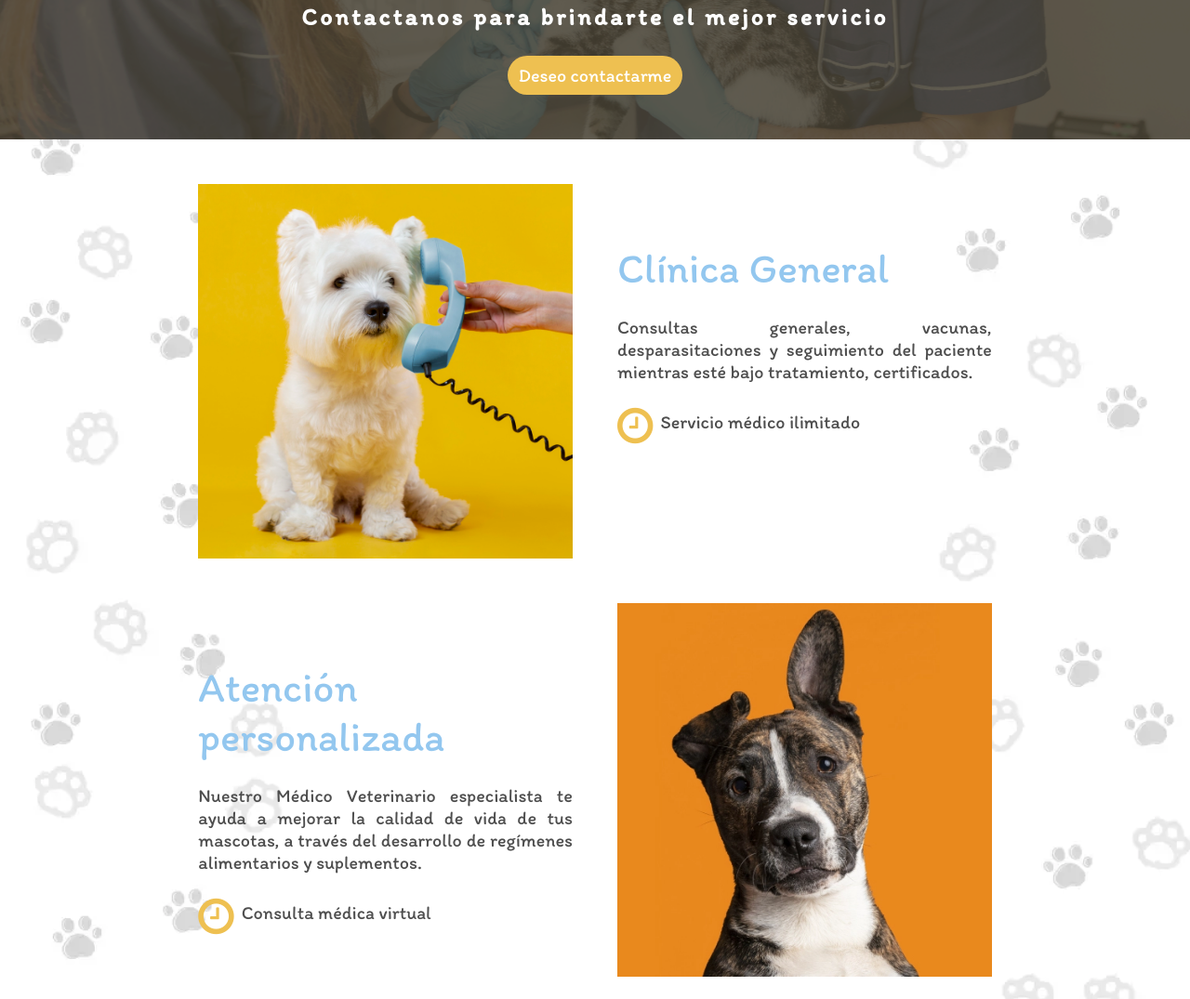
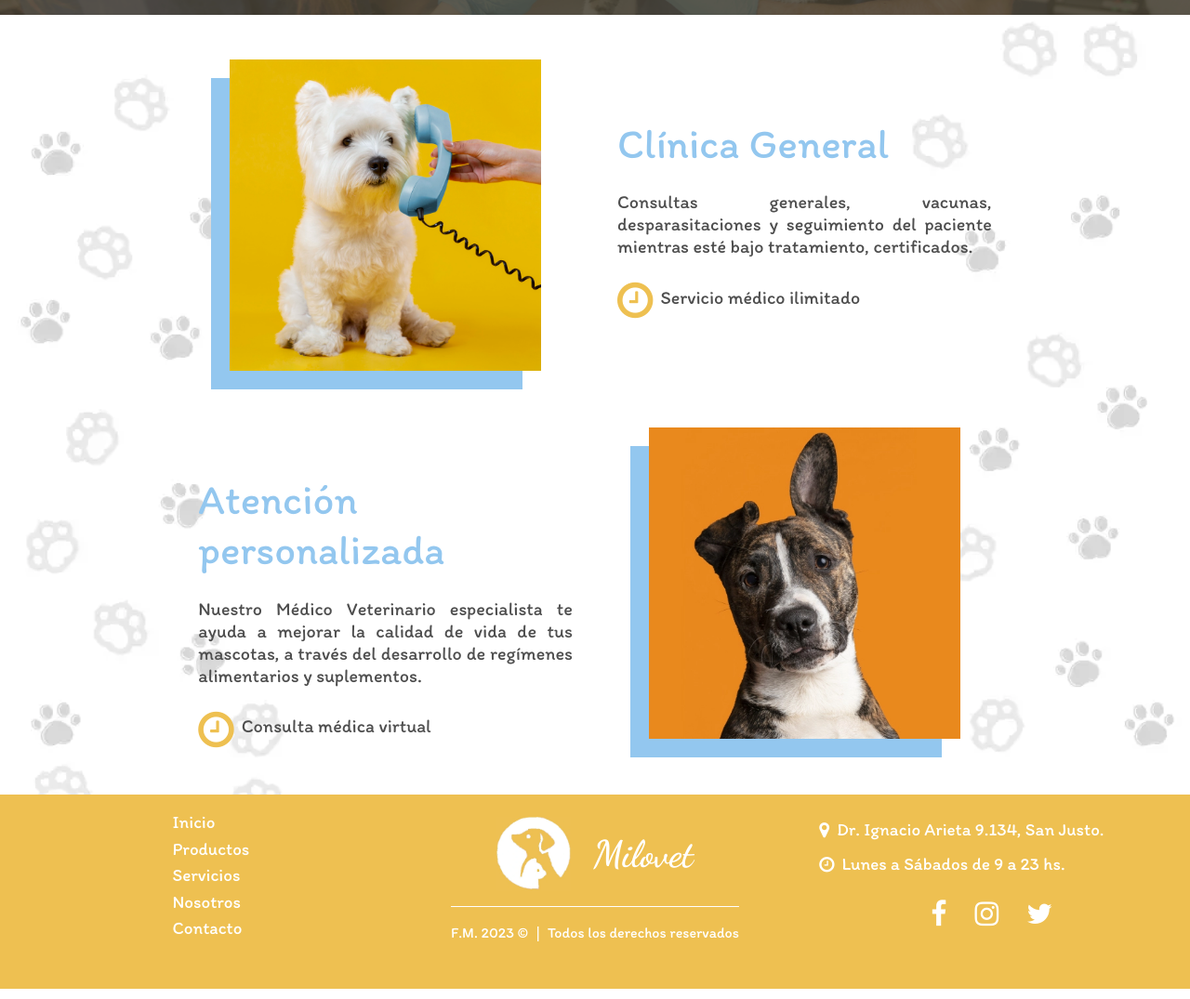
Before and after one commit to FacuMe/PF-Menendez, a website: page pages/servicios.html in a window 1280 px wide. Shown: the part 1233-2308 px from the top of the page at 93% size. Drawn offline with nearby package versions, Linux system fonts and the light colour scheme.

Commit message:
cambios esteticos menores

```diff
--- a/pages/servicios.html
+++ b/pages/servicios.html
@@ -70,7 +70,9 @@
             <div class="container-fluid">
                 <div data-aos="fade-up" data-aos-duration="2000" data-aos-once="true" class="row justify-content-center gap-4 pt-5 pb-5 services__service" id="servicio-1">
                     <div class="col-10 col-sm-4 order-sm-1 d-flex justify-content-center align-items-center">
-                        <img src="../img/service-img-1.webp" class="img-fluid" alt="Médica escuchando los latidos de un perro">
+                        <div class="col-10 services__service__img_wrapper services__service__img_wrapper--yellow-bg">
+                            <img src="../img/service-img-1.webp" class="img-fluid services__service__img" alt="Médica escuchando los latidos de un perro">
+                        </div>
                     </div>
                     <div class="col-10 col-sm-4 order-sm-2 d-flex flex-column">
                         <h2 class="services__service__title">
@@ -88,7 +90,9 @@
                 </div>
                 <div data-aos="fade-up" data-aos-duration="2000" data-aos-once="true" class="row justify-content-center gap-4 pb-5 services__service" id="servicio-2">
                     <div class="col-10 col-sm-4 order-sm-2 d-flex justify-content-center align-items-center">
-                        <img src="../img/service-img-4.webp" class="img-fluid" alt="Médico sosteniendo gato">
+                        <div class="col-10 services__service__img_wrapper services__service__img_wrapper--yellow-bg">
+                            <img src="../img/service-img-4.webp" class="img-fluid services__service__img" alt="Médico sosteniendo gato">
+                        </div>
                     </div>
                     <div class="col-10 col-sm-4 order-sm-1 d-flex flex-column">
                         <h2 class="services__service__title">
@@ -115,7 +119,9 @@
                 <!-- end of banner -->
                 <div data-aos="fade-up" data-aos-duration="2000" data-aos-once="true" class="row justify-content-center gap-4 pt-5 pb-5 services__service" id="servicio-3">
                     <div class="col-10 col-sm-4 order-sm-1 d-flex justify-content-center align-items-center">
-                        <img src="../img/service-img-3.webp" class="img-fluid" alt="Perro hablando por teléfono">
+                        <div class="col-10 services__service__img_wrapper services__service__img_wrapper--blue-bg">
+                            <img src="../img/service-img-3.webp" class="img-fluid services__service__img" alt="Perro hablando por teléfono">
+                        </div>
                     </div>
                     <div class="col-10 col-sm-4 order-sm-2 d-flex flex-column">
                         <h2 class="services__service__title">
@@ -132,7 +138,9 @@
                 </div>
                 <div data-aos="fade-up" data-aos-duration="2000" data-aos-once="true" class="row justify-content-center gap-4 pb-5 service" id="servicio-4">
                     <div class="col-10 col-sm-4 order-sm-2 d-flex justify-content-center align-items-center">
-                        <img src="../img/service-img-5.webp" class="img-fluid" alt="Perro sonriendo">
+                        <div class="col-10 services__service__img_wrapper services__service__img_wrapper--blue-bg">
+                            <img src="../img/service-img-5.webp" class="img-fluid services__service__img" alt="Perro sonriendo">
+                        </div>
                     </div>
                     <div class="col-10 col-sm-4 order-sm-1 d-flex flex-column">
                         <h2 class="services__service__title">
--- a/scss/partials/_global.scss
+++ b/scss/partials/_global.scss
@@ -171,7 +171,7 @@ footer {
         }
 
         .footer_brand__contenedor {
-            gap: 2rem;
+            gap: 1.5rem;
 
             .footer_brand__contenedor__img {
                 @include variables.sizes(80px, 80px);
--- a/scss/partials/_services.scss
+++ b/scss/partials/_services.scss
@@ -10,6 +10,31 @@
 /* services */
 
 .services {
+    .services__service__img_wrapper {
+        position: relative;
+        display: block;
+        max-width: 100%;
+
+        &::before {
+            content: "";
+            display: block;
+            position: absolute;
+            top: 20px;
+            left: -20px;
+            width: 100%;
+            height: 100%;
+            z-index: -1;
+        }
+    }
+
+    .services__service__img_wrapper--yellow-bg::before {
+        background-color: variables.$primary-color;
+    }
+
+    .services__service__img_wrapper--blue-bg::before {
+        background-color: variables.$secondary-color;
+    }
+
     .services__service__title {
         font-size: calc(2rem + 1vw);
         color:variables.$secondary-color;
```
Also changed, not shown: css/styles.css, 1 other file.
